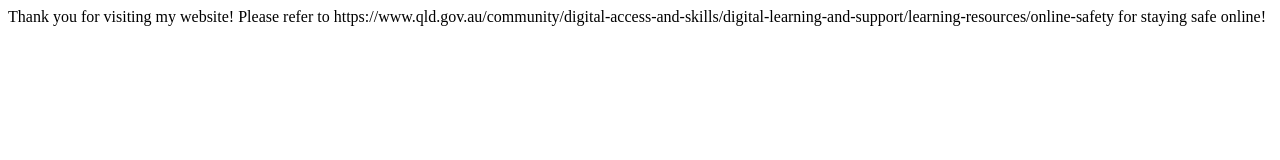
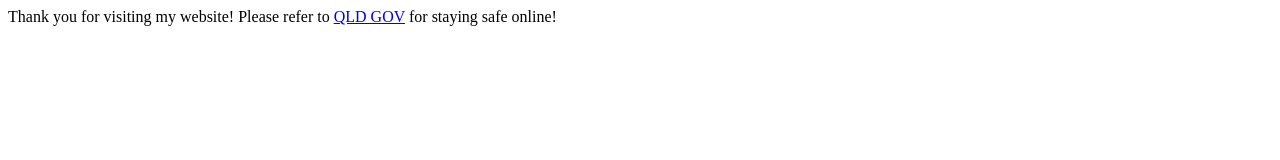
Before and after one commit to Madhavalwadhi123/healthAwarness, a plain HTML site: page index.html in a window 1280 px wide. Drawn offline with Linux system fonts and the light colour scheme.

Commit message:
Update index.html

```diff
--- a/index.html
+++ b/index.html
@@ -10,7 +10,8 @@
 
 Thank you for visiting my website!
 
-Please refer to https://www.qld.gov.au/community/digital-access-and-skills/digital-learning-and-support/learning-resources/online-safety
+Please refer to <a href="https://www.qld.gov.au/community/digital-access-and-skills/digital-learning-and-support/learning-resources/online-safety">QLD GOV</a>
+
 for staying safe online!
 
 
```
